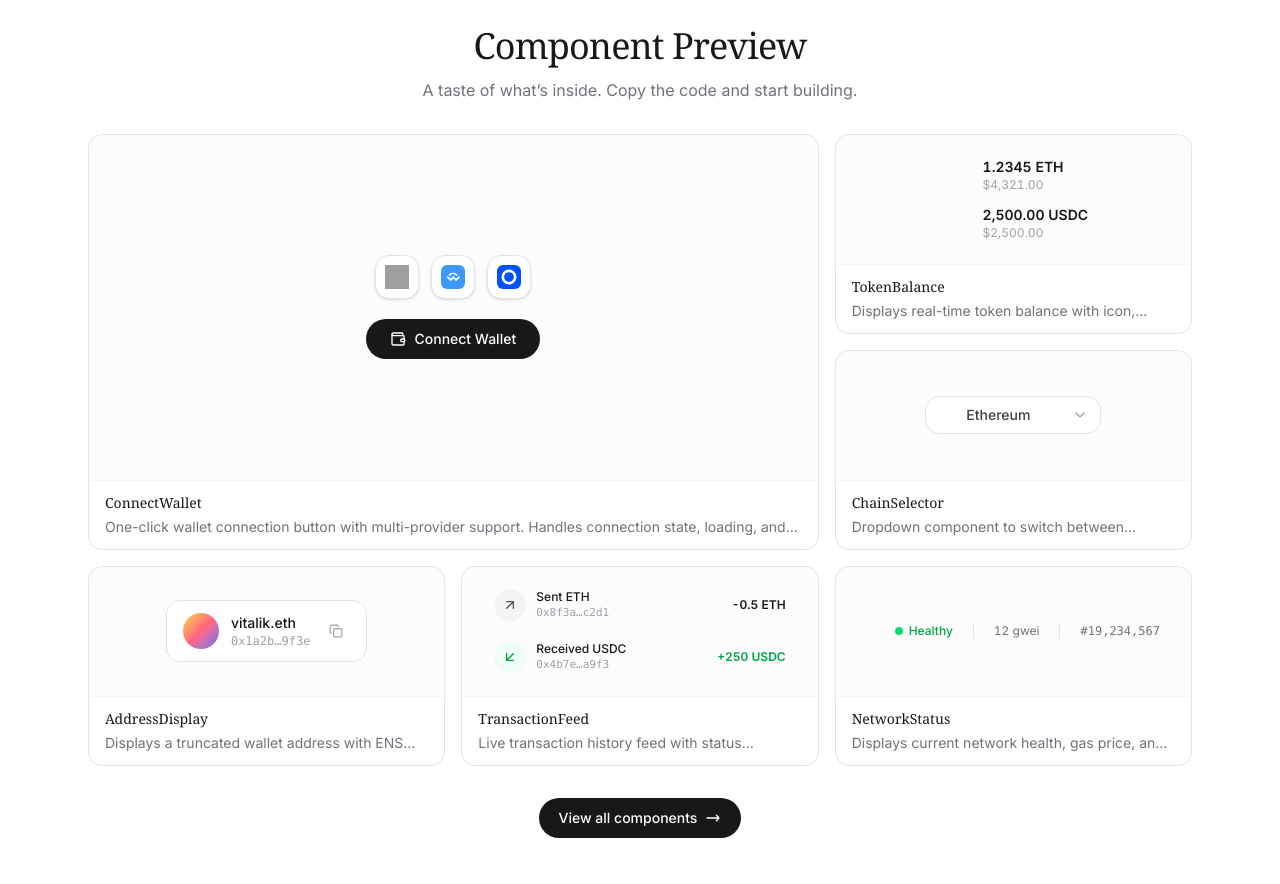
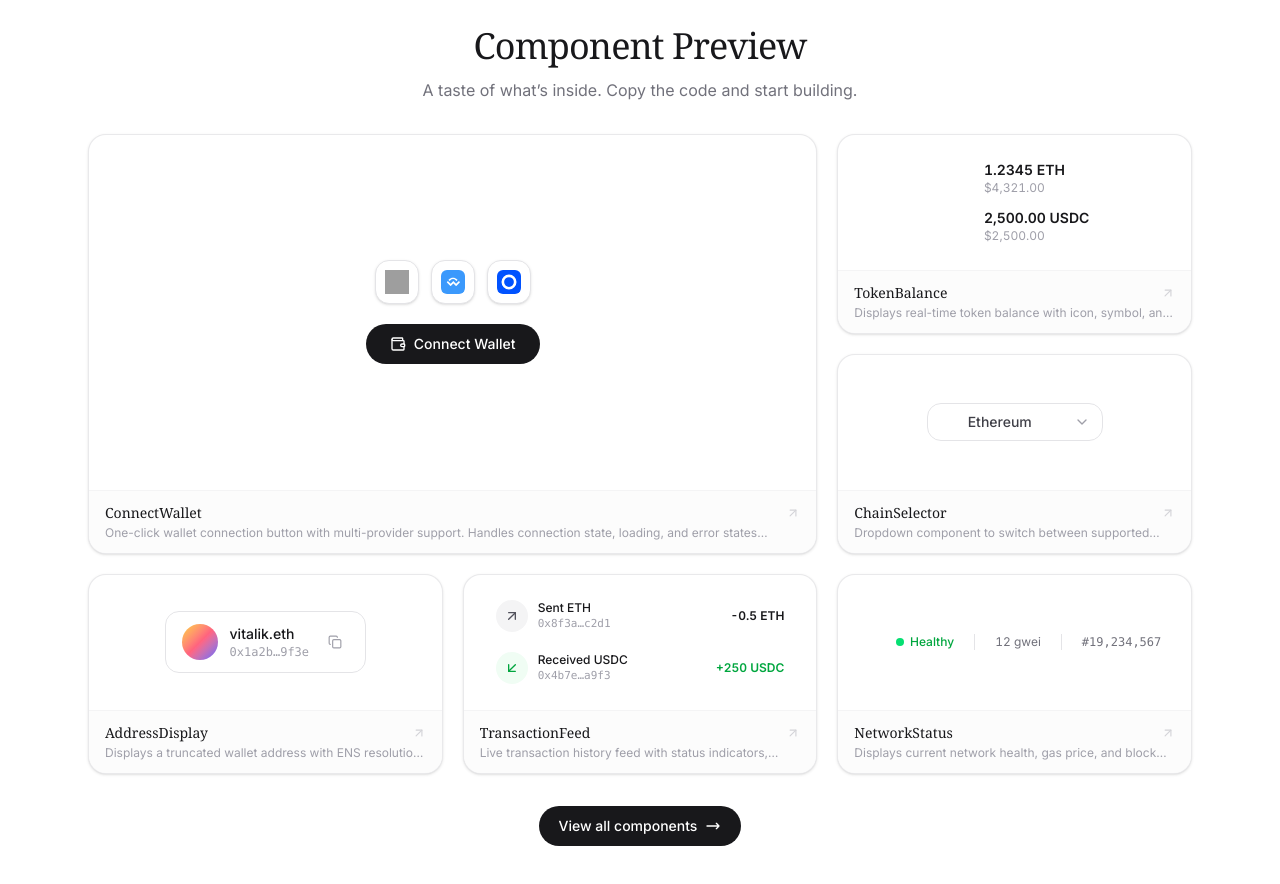
Before and after one commit to Quantapar/OnChainUI, a React (Vite) app in the folder frontend/: page / in a window 1280 px wide. Shown: the part 980-1864 px from the top of the page. Built offline with nearby package versions, Linux system fonts and the light colour scheme; grey boxes are pictures that could not be loaded; some icons are missing.

Commit message:
refactor: enhance ComponentPreview layout, styling, and add external link icon

```diff
--- a/frontend/src/components/landing/ComponentPreview.tsx
+++ b/frontend/src/components/landing/ComponentPreview.tsx
@@ -258,7 +258,7 @@ export function ComponentPreview() {
           </p>
         </ScrollReveal>
 
-        <div className="mt-8 grid gap-4 sm:grid-cols-2 lg:grid-cols-3 lg:auto-rows-[200px]">
+        <div className="mt-8 grid gap-5 sm:grid-cols-2 lg:grid-cols-3 lg:auto-rows-[200px]">
           {BENTO_LAYOUT.map((item, i) => {
             const component = COMPONENTS.find((c) => c.slug === item.slug);
             if (!component) return null;
@@ -267,16 +267,19 @@ export function ComponentPreview() {
               <ScrollReveal key={item.slug} delay={i * 0.08} distance={24} className={`h-full ${item.colSpan} ${item.rowSpan}`}>
                 <Link
                   to={`/components/${item.slug}`}
-                  className="group flex h-full flex-col overflow-hidden rounded-xl border border-zinc-200 bg-white transition-all duration-300 ease-out hover:-translate-y-1.5 hover:shadow-lg hover:border-zinc-300"
+                  className="group flex h-full flex-col overflow-hidden rounded-2xl border border-zinc-200/80 bg-white shadow-sm transition-all duration-300 ease-out hover:-translate-y-1.5 hover:shadow-lg hover:border-zinc-300"
                 >
-                  <div className="flex min-h-0 flex-1 items-center justify-center rounded-t-xl bg-zinc-50/50 p-6">
+                  <div className="flex min-h-0 flex-1 items-center justify-center p-6">
                     {PREVIEW_MAP[item.slug]}
                   </div>
-                  <div className="shrink-0 border-t border-zinc-100 px-4 py-3">
-                    <h3 className="font-mono text-sm font-semibold text-zinc-900">
-                      {component.name}
-                    </h3>
-                    <p className="mt-1 text-sm text-zinc-500 line-clamp-1">
+                  <div className="shrink-0 border-t border-zinc-100 bg-zinc-50/60 px-4 py-3">
+                    <div className="flex items-center justify-between">
+                      <h3 className="text-sm font-semibold text-zinc-900">
+                        {component.name}
+                      </h3>
+                      <ArrowUpRight className="h-3.5 w-3.5 text-zinc-300 transition-all duration-300 group-hover:text-zinc-500 group-hover:translate-x-0.5 group-hover:-translate-y-0.5" />
+                    </div>
+                    <p className="mt-0.5 text-xs text-zinc-400 line-clamp-1">
                       {component.description}
                     </p>
                   </div>
```
